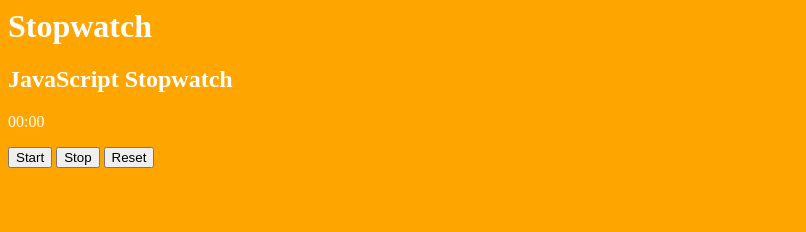
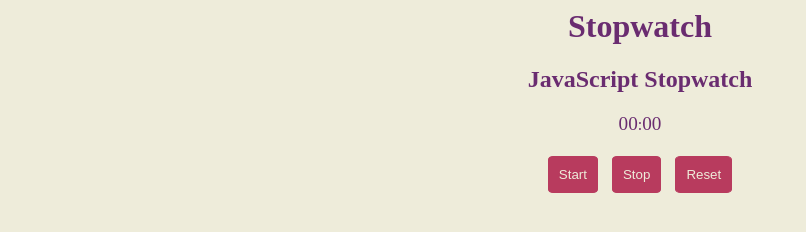
Before and after one commit to TiiaJusslin/stopwatch, a plain HTML site: page index.html in a window 1280 px wide. Shown: the whole page, without its empty margins (0-806 px from the left). Drawn offline with Linux system fonts and the light colour scheme.

Commit message:
Adding color

```diff
--- a/styles.css
+++ b/styles.css
@@ -1,4 +1,17 @@
 body {
-    background-color: orange;
-    color: white;
+    background-color: #eeecda;
+    color: #6a2c70;
+    text-align: center;
 }
+button {
+    background-color: #b83b5e;
+    color: #eeecda;
+    padding: 10px;
+    margin: 5px;
+    border: #b83b5e solid 1px;
+    border-radius: 10%;
+    text-align: center;
+}
+span {
+    font-size: larger;
+}
```
